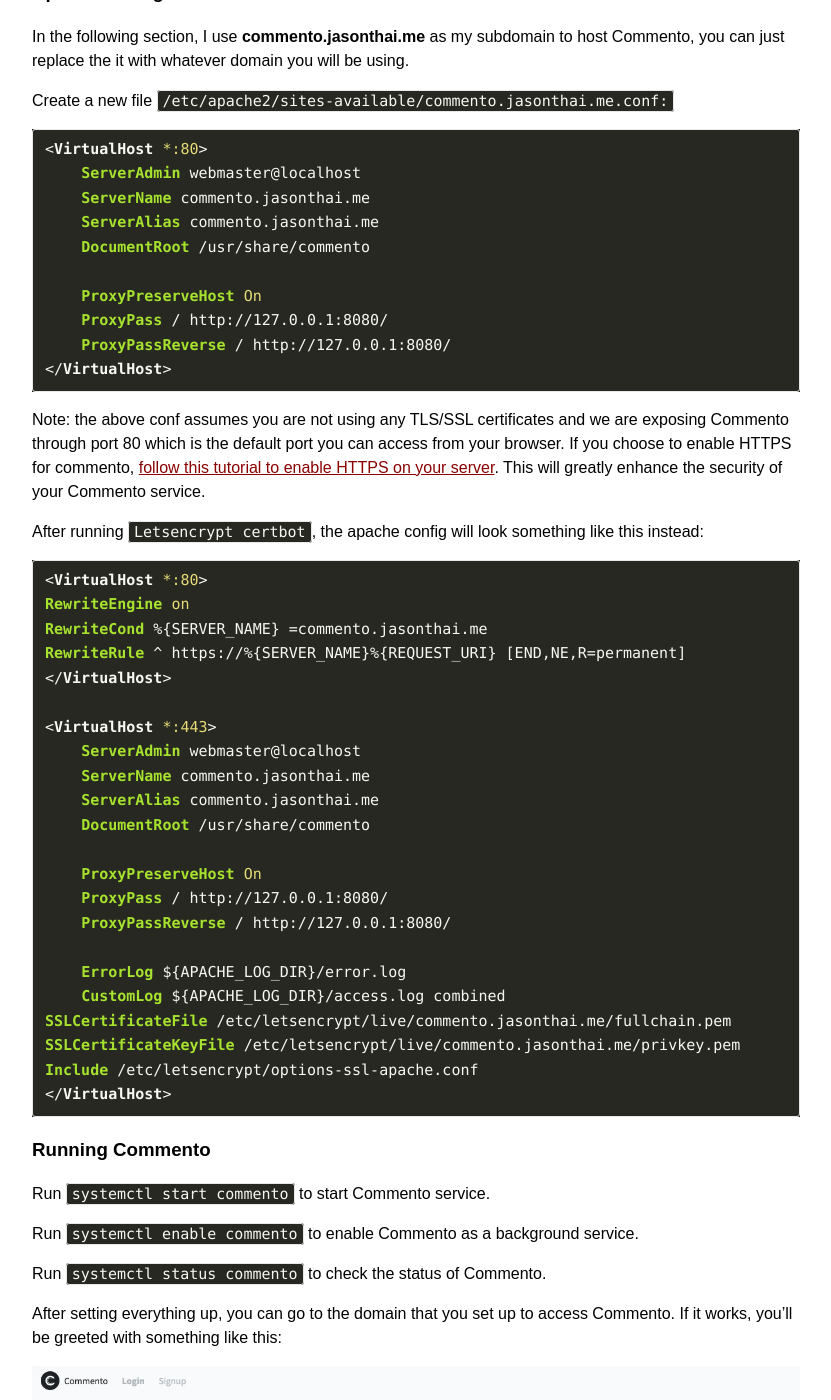
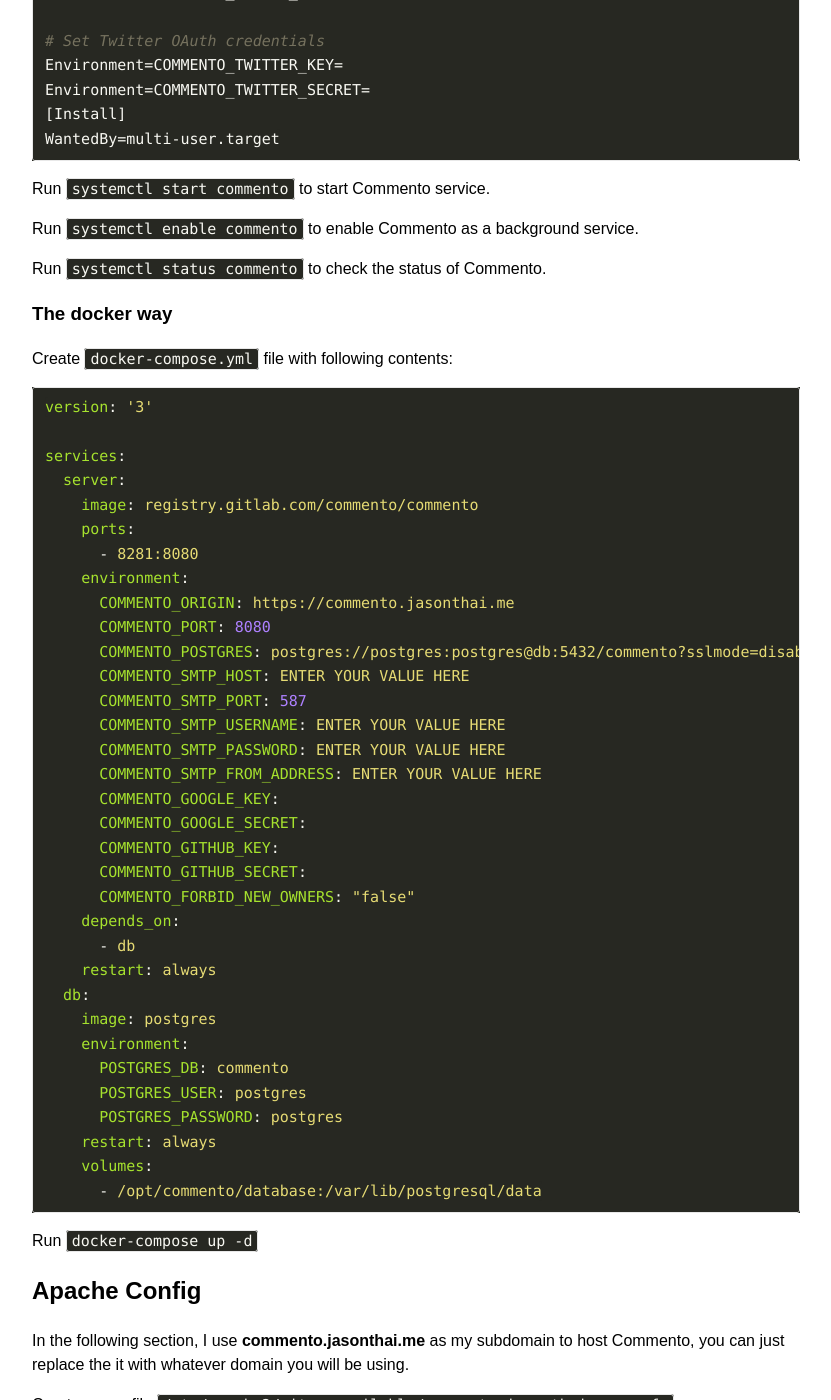
Before and after one commit to jasontthai/jasonthai.me, a Jekyll site: the page built from _posts/2019-08-12-how-to-host-commento-on-apache-webserver.md, in a window 1280 px wide and 1400 px high, scrolled down 3055 px. Shown: the whole window, without its empty margins (224-1055 px from the left). Built offline with Jekyll 4.4.1, drawn with Linux system fonts in a browser that asks for light colours; our own code applies the rules of GitHub Pages for plain Markdown files; comment, search, counter and statistics services are not loaded; the table of contents is made by our own code; some of the changed text lies outside the part shown.

Commit message:
update commento post to include docker info

````diff
--- a/_posts/2019-08-12-how-to-host-commento-on-apache-webserver.md
+++ b/_posts/2019-08-12-how-to-host-commento-on-apache-webserver.md
@@ -8,22 +8,22 @@
 ---
 
 {% include lazy-img.html src="/assets/img/commento-logo.png" alt="Commento Logo" %}
-## Introduction
+# Introduction
 I recently switched from using Disqus comment system to Commento. The reason is that I am in favor of a non-tracking and lightweight system which Commento satisfies. This note will go over the steps to host Commento using Apache webserver.
 
-## Prerequisites
+# Prerequisites
 A few things you will need:
 * A server. If you have not got one, I recommended using [Digital Ocean](https://m.do.co/c/c544762f5c36). A $5 droplet is sufficient.
 * A domain which has an A record pointing your domain to your server's IP. For example, I have an A record that points my subdomain `commento` to my server's IP so Commento is available on [https://commento.jasonthai.me](https://commento.jasonthai.me)
 
 When you create a VPS, you will be asked which OS to install. I chose to use Ubuntu 18.04 as there are a lot of tutorials online for Ubuntu to help you get started.
 
-## Setting up Commento
-### Install Apache2
+# Setting up Commento
+## Install Apache2
 [Follow this tutorial on Digital Ocean to help you get started setting up Apache](https://www.digitalocean.com/community/tutorials/how-to-install-the-apache-web-server-on-ubuntu-18-04-quickstart).
 It contains all the necessary information to help you install Apache.
 
-### Install PostgreSQL
+## Install PostgreSQL
 [Follow this tutorial to install PostgreSQL on your VPS](https://www.digitalocean.com/community/tutorials/how-to-install-and-use-postgresql-on-ubuntu-18-04)
 
 I chose to create a new user `commento` and database `commento` so that I can use it later.
@@ -43,13 +43,18 @@
 ```
 This is to allow using `localhost` as the default host for connecting to postgres database on the server.
 
-### Installing Commento
+## Installing Commento
+### The manual way
+
 In the following section, I use **commento.jasonthai.me** as my subdomain to host Commento, you can just replace it with whatever domain you will be using
 
 Enter the following commands:
 * `wget https://commento-release.s3.amazonaws.com/commento-linux-amd64-v1.7.0.tar.gz`
 * `mkdir /usr/share/commento`
 * `tar xvf commento-linux-amd64-v1.7.0.tar.gz -C /usr/share/commento`
+
+Note: you can find the latest release here [https://docs.commento.io/getting-started/self-hosting/releases.html](https://docs.commento.io/getting-started/self-hosting/releases.html)
+
 * Create a new file `/etc/systemd/system/commento.service`:
 {% raw %}
 ```conf
@@ -88,7 +93,51 @@
 ```
 {% endraw %}
 
-### Apache Config
+Run `systemctl start commento` to start Commento service.
+
+Run `systemctl enable commento` to enable Commento as a background service.
+
+Run `systemctl status commento` to check the status of Commento.
+### The docker way
+Create `docker-compose.yml` file with following contents:
+```yaml
+version: '3'
+
+services:
+  server:
+    image: registry.gitlab.com/commento/commento
+    ports:
+      - 8281:8080
+    environment:
+      COMMENTO_ORIGIN: https://commento.jasonthai.me
+      COMMENTO_PORT: 8080
+      COMMENTO_POSTGRES: postgres://postgres:postgres@db:5432/commento?sslmode=disable
+      COMMENTO_SMTP_HOST: ENTER YOUR VALUE HERE
+      COMMENTO_SMTP_PORT: 587
+      COMMENTO_SMTP_USERNAME: ENTER YOUR VALUE HERE
+      COMMENTO_SMTP_PASSWORD: ENTER YOUR VALUE HERE
+      COMMENTO_SMTP_FROM_ADDRESS: ENTER YOUR VALUE HERE
+      COMMENTO_GOOGLE_KEY:
+      COMMENTO_GOOGLE_SECRET:
+      COMMENTO_GITHUB_KEY:
+      COMMENTO_GITHUB_SECRET:
+      COMMENTO_FORBID_NEW_OWNERS: "false"
+    depends_on:
+      - db
+    restart: always
+  db:
+    image: postgres
+    environment:
+      POSTGRES_DB: commento
+      POSTGRES_USER: postgres
+      POSTGRES_PASSWORD: postgres
+    restart: always
+    volumes:
+      - /opt/commento/database:/var/lib/postgresql/data
+```
+
+Run `docker-compose up -d`
+## Apache Config
 In the following section, I use **commento.jasonthai.me** as my subdomain to host Commento, you can just replace the it with whatever domain you will be using.
 
 Create a new file `/etc/apache2/sites-available/commento.jasonthai.me.conf:`
@@ -132,17 +181,9 @@
 </VirtualHost>
 ```
 
-### Running Commento
-Run `systemctl start commento` to start Commento service.
-
-Run `systemctl enable commento` to enable Commento as a background service.
-
-Run `systemctl status commento` to check the status of Commento.
-
 After setting everything up, you can go to the domain that you set up to access Commento. If it works, you'll be greeted with something like this:
 {% include lazy-img.html src="/assets/img/commento.png" alt="Commento" %}
-
-## Adding Commento to Your Site
+# Adding Commento to Your Site
 Put this to where you want the comments to show up:
 ```html
 <div id="commento"></div>
@@ -152,7 +193,7 @@
 
 You should be seeing something similar to my site if everything works correctly.
 
-## Resources
+# Resources
 * [https://docs.commento.io](https://docs.commento.io/)
 * [https://oct8l.gitlab.io/posts/2018/129/setting-up-commento-with-hugo/](https://oct8l.gitlab.io/posts/2018/129/setting-up-commento-with-hugo/)
 * [https://github.com/fidiego/commento-heroku](https://github.com/fidiego/commento-heroku)
````
